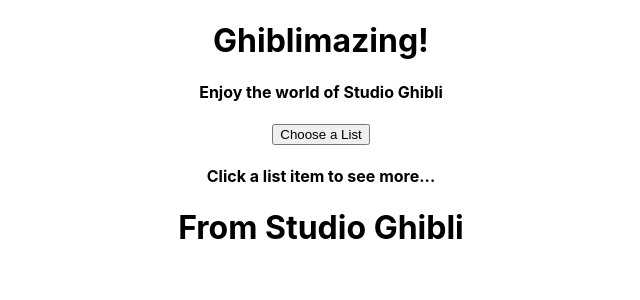
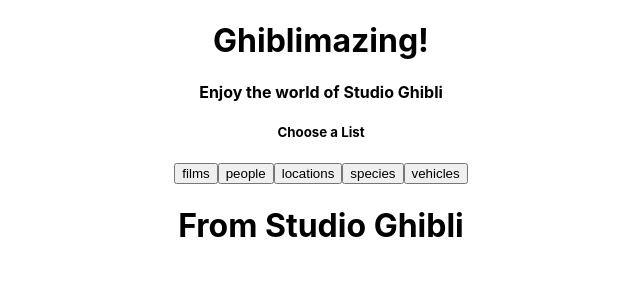
Before and after one commit to nmarini/ghiblimazing, a React (Create React App) app: page / in a window 1280 px wide. Shown: the top 300 px of the page, without its empty margins (319-959 px from the left). Built offline with nearby package versions, Linux system fonts and the light colour scheme; no server answers.

Commit message:
added lists

```diff
--- a/src/components/DropdownMenu.js
+++ b/src/components/DropdownMenu.js
@@ -2,22 +2,17 @@
 
 class DropdownMenu extends Component {
 
-    revealLists = () => {
-    //     document.getElementById('list-container').textContainer = (
-    //         <ul>
-    //             <li onClick={this.props.dropdownClickHandle}>films</li>
-    //         </ul>
-    //     )
-    }
-
     render() {
         return (
             <div>
-                <button onClick={this.revealLists()}>
-                    Choose a List
-                </button>
+                <h5>Choose a List</h5>
 
-                <div id="list-container">
+                <div>
+                    <button onClick={this.props.dropdownClickHandle}>films</button>
+                    <button onClick={this.props.dropdownClickHandle}>people</button>
+                    <button onClick={this.props.dropdownClickHandle}>locations</button>
+                    <button onClick={this.props.dropdownClickHandle}>species</button>
+                    <button onClick={this.props.dropdownClickHandle}>vehicles</button>
                 </div>
 
             </div>
--- a/src/components/Item.js
+++ b/src/components/Item.js
@@ -2,13 +2,17 @@
 
 const Item = ({item}) => (
     <>
-
-        <h3>Title: <em>{ item.title }</em></h3>
+        {
+            Object.keys(item).map((attr) => (
+            <p>{attr}: {item.attr}</p>
+            ))
+        }
+        {/* <h3>Title: <em>{ item.title }</em></h3>
             <p>Released: <em>{ item.release_date }</em></p>
         <h4>Director: <em>{ item.director }</em></h4>
         <p>
             <em>{ item.description }</em>
-        </p>
+        </p> */}
 
     </>
   )
--- a/src/components/ItemsContainer.js
+++ b/src/components/ItemsContainer.js
@@ -8,7 +8,6 @@
 
     state = {
         items : [],
-        query : 'films',
         featuredItem: null
     }
 
@@ -26,17 +25,13 @@
 
     findItem = (searchTerm) => (this.state.items.find((item) => (item.title.toLowerCase() === searchTerm.toLowerCase())))
 
-    fetchAPI = () => {
-        fetch(`https://ghibliapi.herokuapp.com/${this.state.query}`)
+    fetchAPI = (items) => {
+        fetch(`https://ghibliapi.herokuapp.com/${items}`)
             .then(res => res.json())
             .then((result) => {
                 this.setState({items: result});
             }
         )
-    }
-
-    componentDidMount() {
-        this.fetchAPI()
     }
 
     handleClick = (event) => {
@@ -45,7 +40,7 @@
     }
 
     dropdownClickHandle = (event) => {
-
+        this.fetchAPI(event.target.textContent)
     }
 
     render() {
@@ -54,14 +49,15 @@
             <h1>Ghiblimazing!</h1>
             <h4>Enjoy the world of Studio Ghibli</h4>
 
-            <DropdownMenu dropdownClickHandle={this.dropdownClickHandle()} />
+            <DropdownMenu dropdownClickHandle={this.dropdownClickHandle} />
 
-            <div className="featured">
-                {this.state.featuredItem ? <Item item={this.state.featuredItem}/> : <h4>Click a list item to see more...</h4>}
-            </div>
+            {this.state.items === null ? (<div className="featured">{this.state.featuredItem ? <Item item={this.state.featuredItem}/> : <h4>Click a list item to see more...</h4>}</div>) : null}
+
 
             <h1>From Studio Ghibli</h1>
-            <List handleClick={this.handleClick} items={this.state.items}/>
+            <div id="list-component">
+                <List handleClick={this.handleClick} items={this.state.items}/>
+            </div>
 
             </>
         )
```
